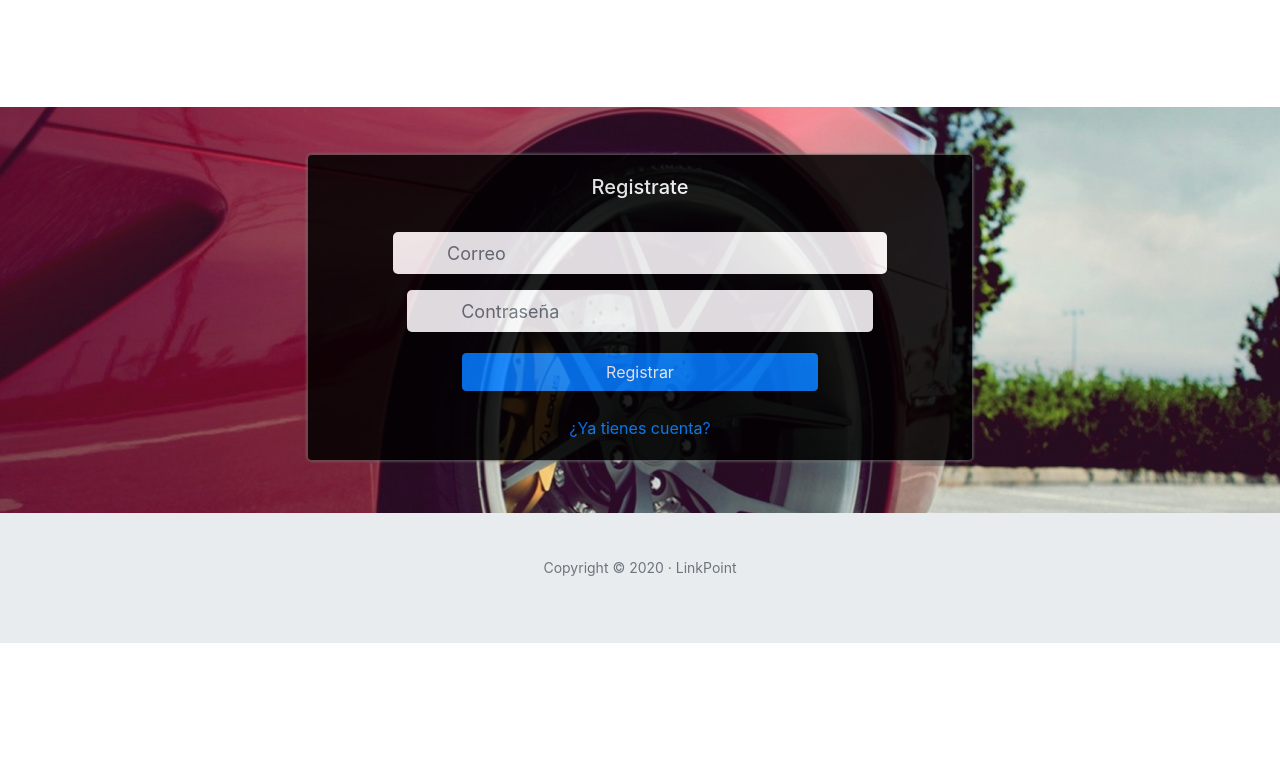
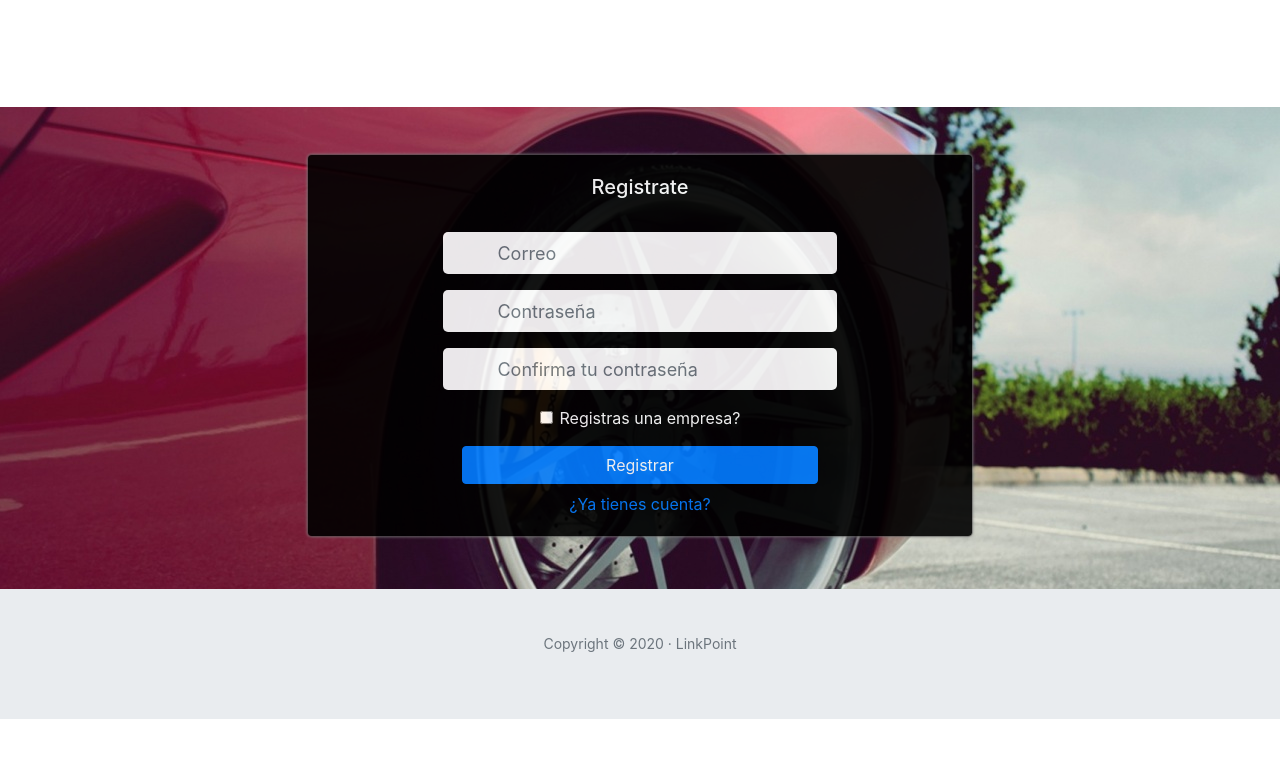
Before and after one commit to juliojimenez-98/ServiExpressFront, an Angular app: page /register in a window 1280 px wide. Shown: the top 758 px of the page. Built offline with nearby package versions, Linux system fonts and the light colour scheme; some icons are missing.

Commit message:
Registro user rol check

```diff
--- a/src/app/models/UserModel.ts
+++ b/src/app/models/UserModel.ts
@@ -3,5 +3,6 @@ export class UserModel{
 	username : string;
 	email : string;
 	password : string;
+  password2 : string;
     role : string;
 }
--- a/src/app/service/login.service.ts
+++ b/src/app/service/login.service.ts
@@ -24,10 +24,25 @@ export class LoginService {
    * @param user Recive a user to create
    */
   signUp(user: UserModel){
-    var raw = JSON.stringify({"name":user.name,"username":user.username,"email":user.email,"password":user.password,"role":user.role});
+    var email = user.email;
+    user.username   = email.substring(0, email.lastIndexOf("@"));
+
+    //Chekbox Si es que es empresa
+    let chkEmpresa = <HTMLInputElement> document.getElementById("chkEmpresa");
+    if (chkEmpresa.checked) {
+        user.role= "4";
+    }
+    else{
+      user.role= "2";
+    }
+    user.name="clientes";
+    var raw = JSON.stringify({"name":user.name,"username":user.username,"email":user.email,"password":user.password,"password2":user.password2,"role":user.role});
     this.header = new HttpHeaders().set('Content-Type', 'application/json; charset=utf-8');
+
+
     console.log(this.header);
     console.log(this.body);
+    console.log(user);
     return this.http.put(`${this.urlSignUp}`,raw,{headers: this.header});
   }
 
--- a/src/app/web/register/register.component.css
+++ b/src/app/web/register/register.component.css
@@ -7,7 +7,7 @@
 
 .modal-content {
   background-color: black;
-  opacity: .85;
+  opacity: .90;
   padding: 20px;
   box-shadow: 0px 0px 3px #848484;
 }
--- a/src/app/web/register/register.component.html
+++ b/src/app/web/register/register.component.html
@@ -5,17 +5,27 @@
                 <h5 class="text-white">Registrate</h5>
                 <hr class="white">
             </div>
-            <form class="col-12" (ngSubmit)="signUp()">
+            <form class="col-12" (ngSubmit)="signUp()" name="formRegister">
                 <div class="form-row">
-
-                    <div class="form-group col-md-10 mx-auto ">
+                    <div class="form-group col-md-8 mx-auto ">
                         <input type="email" class="form-control" placeholder="Correo" [(ngModel)]="user.email" name="email" required />
                     </div>
                 </div>
-                <div class="form-group col-md-10 mx-auto">
-                    <input type="password" class="form-control" placeholder="Contraseña" [(ngModel)]="user.password" name="password" required />
+                <div class="form-row">
+                  <div class="form-group col-md-8 mx-auto">
+                      <input type="password" class="form-control" placeholder="Contraseña" [(ngModel)]="user.password" id="password1" name="password1" required />
+                  </div>
                 </div>
-                <button type="submit" class="btn btn-primary"><i class="fas fa-sign-in-alt"></i>  Registrar </button>
+                <div class="form-row">
+                  <div class="form-group col-md-8 mx-auto">
+                      <input type="password" class="form-control" placeholder="Confirma tu contraseña" [(ngModel)]="user.password2" id="password2" name="password2" required />
+                  </div>
+                </div>
+                <div class="form-check">
+                  <input type="checkbox" class="form-check-input primary" name="empresaCheck" id="chkEmpresa">
+                  <label class="text-white" for="chkEmpresa">Registras una empresa?</label>
+                </div>
+                <button type="submit" class="btn btn-primary my-2 "><i class="fas fa-sign-in-alt"></i>  Registrar </button>
             </form>
             <div>
                 <a href="login" class="txt1">
--- a/src/app/web/register/register.component.ts
+++ b/src/app/web/register/register.component.ts
@@ -13,19 +13,14 @@ export class RegisterComponent implements OnInit {
 
   public user: UserModel = new UserModel()
 
-
   constructor(private loginService:LoginService) { }
 
   ngOnInit(): void {
   }
 
   public signUp(): void{
-    this.user.role= "2";
-    var email = this.user.email;
-    this.user.username   = email.substring(0, email.lastIndexOf("@"));
-    this.user.name="prueba";
 
-    console.log(this.user);
+
     this.loginService.signUp(this.user).subscribe()
   }
 }
```
Also changed, not shown: src/app/app.component.css (line endings or trailing spaces).
